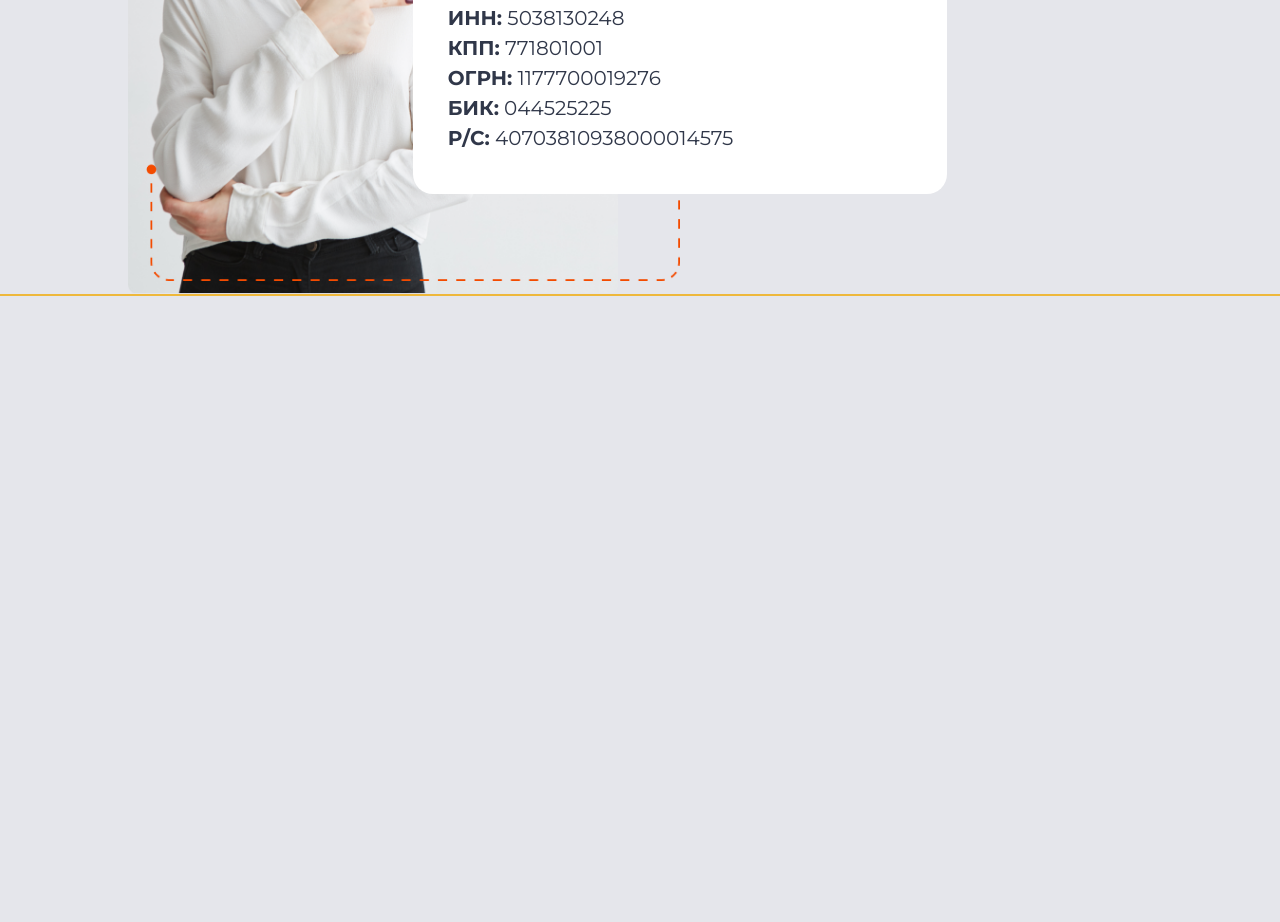
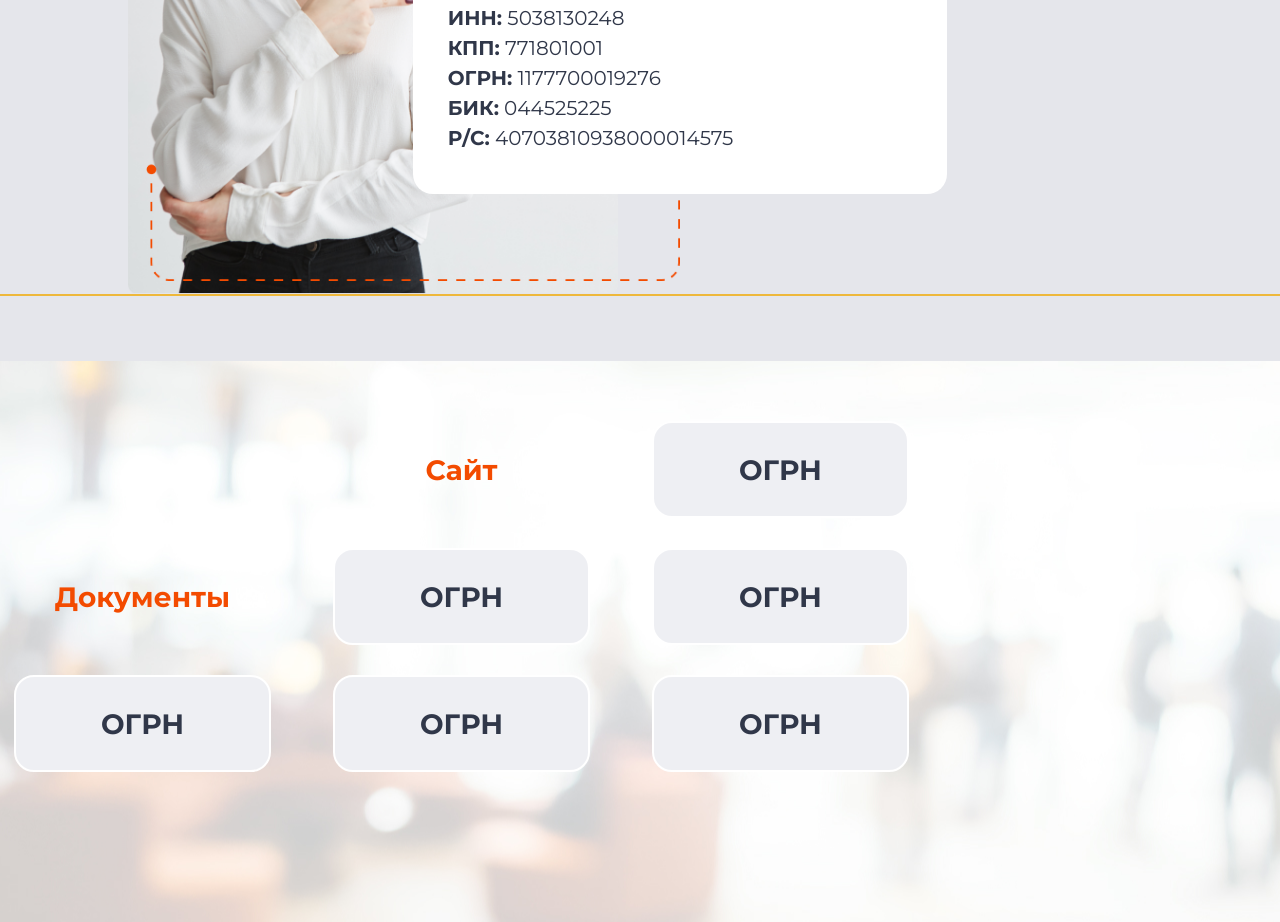
Before and after one commit to Surygin/200nko-tamplates, a plain HTML site: page index.html in a window 1280 px wide. Shown: the part 10260-11182 px from the top of the page. Before the commit the page ends 10621 px from the top, so only its background shows below. Drawn offline with nearby package versions, Linux system fonts and the light colour scheme; files whose address does not match are found by name.

Commit message:
доверстал весь десктоп

```diff
--- a/index.html
+++ b/index.html
@@ -439,7 +439,57 @@
     <div class="container">
       <div class="row">
         <div class="col-12 col-lg-9">
+          <div class="row">
+            <div class="col-12 col-lg-4">
+              <div class="docs__btn invis_el">
+                <span class="docs__btn-text"></span>
+              </div>
+              <!-- /.docs__btn -->
+              <div class="docs__btn invis_el">
+                <span class="docs__btn-text header__color">Документы</span>
+              </div>
+              <!-- /.docs__btn -->
 
+              <div class="docs__btn">
+                <span class="docs__btn-text">ОГРН</span>
+              </div>
+              <!-- /.docs__btn -->
+            </div>
+            <!-- /.col-12 col-lg-4 -->
+            <div class="col-12 col-lg-4">
+              <div class="docs__btn invis_el">
+                <span class="docs__btn-text header__color">Cайт</span>
+              </div>
+              <!-- /.docs__btn -->
+              <div class="docs__btn">
+                <span class="docs__btn-text">ОГРН</span>
+              </div>
+              <!-- /.docs__btn -->
+
+              <div class="docs__btn">
+                <span class="docs__btn-text">ОГРН</span>
+              </div>
+              <!-- /.docs__btn -->
+            </div>
+            <!-- /.col-12 col-lg-4 -->
+            <div class="col-12 col-lg-4">
+              <div class="docs__btn">
+                <span class="docs__btn-text">ОГРН</span>
+              </div>
+              <!-- /.docs__btn -->
+              <div class="docs__btn">
+                <span class="docs__btn-text">ОГРН</span>
+              </div>
+              <!-- /.docs__btn -->
+
+              <div class="docs__btn">
+                <span class="docs__btn-text">ОГРН</span>
+              </div>
+              <!-- /.docs__btn -->
+            </div>
+            <!-- /.col-12 col-lg-4 -->
+          </div>
+          <!-- /.row -->
         </div>
         <!-- /.col-12 col-lg-9 -->
       </div>
--- a/sass/_docs.sass
+++ b/sass/_docs.sass
@@ -0,0 +1,20 @@
+.docs
+    padding-top: 60px
+    padding-bottom: 120px
+    background: url(../img/docs/docs_bg.jpg) center no-repeat
+    &__btn
+        margin-bottom: 30px
+        display: flex
+        justify-content: center
+        align-items: center
+        height: 97px
+        width: 257px
+        font-size: 28px
+        font-weight: 700
+        text-align: center
+        background-color: $bg__sup
+        border-radius: 20px
+        border: 2px solid $white
+    .invis_el
+        border-color: transparent
+        background-color: transparent
```
Also changed, not shown: css/main.css, 1 other file.
